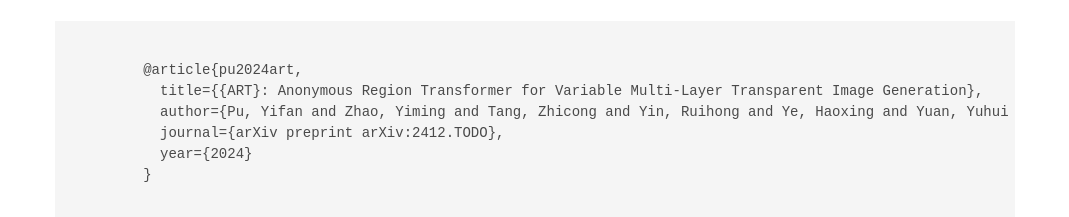
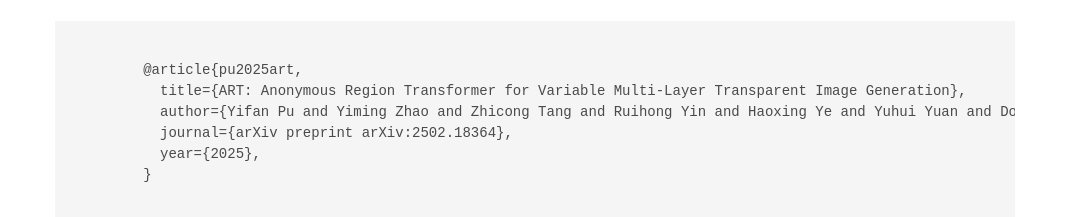
Before and after one commit to art-msra/art-msra.github.io, a plain HTML site: page index.html in a window 1280 px wide. Shown: the part 6177-6394 px from the top of the page, without its empty margins (105-1174 px from the left). Drawn offline with nearby package versions, Linux system fonts and the light colour scheme; some icons are missing; a web font is replaced by a local one.

Commit message:
update demo_link

```diff
--- a/index.html
+++ b/index.html
@@ -307,7 +307,7 @@
                 </span>
 
                 <span class="link-block">
-                  <a href="http://20.3.138.187:7860/" class="external-link button is-normal is-rounded is-dark">
+                  <a href="http://20.65.136.27:8060/" class="external-link button is-normal is-rounded is-dark">
                     <span class="icon">
                       🚀
                     </span>
@@ -669,11 +669,11 @@
     <div class="container is-max-desktop content">
       <h2 class="title">BibTeX</h2>
       <pre><code>
-        @article{pu2024art,
-          title={{ART}: Anonymous Region Transformer for Variable Multi-Layer Transparent Image Generation},
-          author={Pu, Yifan and Zhao, Yiming and Tang, Zhicong and Yin, Ruihong and Ye, Haoxing and Yuan, Yuhui and Chen, Dong and Bao, Jianmin and Zhang, Sirui and Wang, Yanbin and Liang, Lin and Wang, Lijuan and Li, Ji and Li, Xiu and Lian, Zhouhui and Huang, Gao and Guo, Baining},
-          journal={arXiv preprint arXiv:2412.TODO},
-          year={2024}
+        @article{pu2025art,
+          title={ART: Anonymous Region Transformer for Variable Multi-Layer Transparent Image Generation},
+          author={Yifan Pu and Yiming Zhao and Zhicong Tang and Ruihong Yin and Haoxing Ye and Yuhui Yuan and Dong Chen and Jianmin Bao and Sirui Zhang and Yanbin Wang and Lin Liang and Lijuan Wang and Ji Li and Xiu Li and Zhouhui Lian and Gao Huang and Baining Guo},
+          journal={arXiv preprint arXiv:2502.18364},
+          year={2025},
         }
       </code></pre>
     </div>
```
